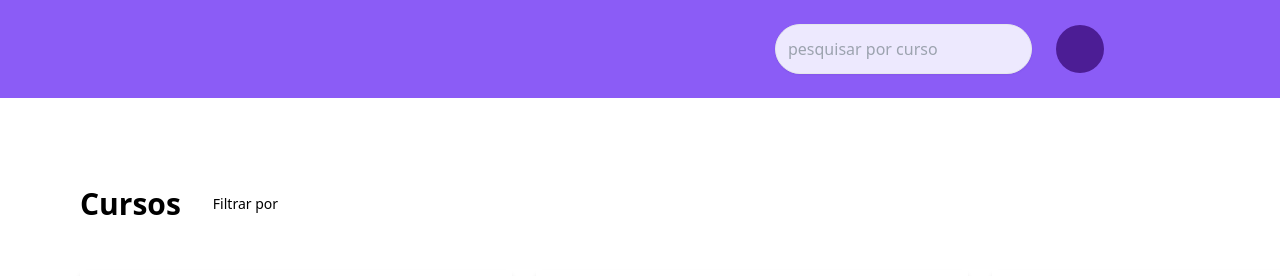
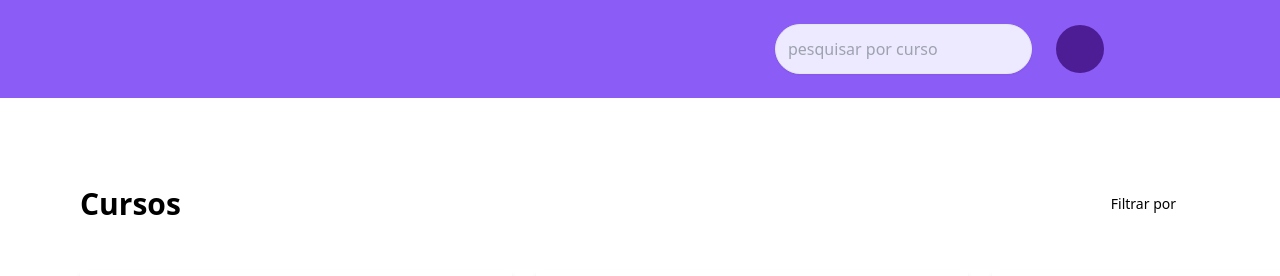
Before and after one commit to lenonlnc/classroom-app, a Next.js app: page /classes in a window 1280 px wide. Shown: the top 276 px of the page. Built offline with nearby package versions, Linux system fonts and the light colour scheme.

Commit message:
[WIP]-[ADD]: organização de dados fictícios por export

```diff
--- a/src/app/classes/page.js
+++ b/src/app/classes/page.js
@@ -11,7 +11,7 @@ export default function () {
             {/* conteúdo */}
             <div className="p-20 flex flex-col gap-10">
                 <div className="flex items-center gap-4">
-                    <p className="font-bold text-3xl">Cursos</p>
+                    <p className="font-bold text-3xl flex-1">Cursos</p>
                     <Filter />
                 </div>
 
```
